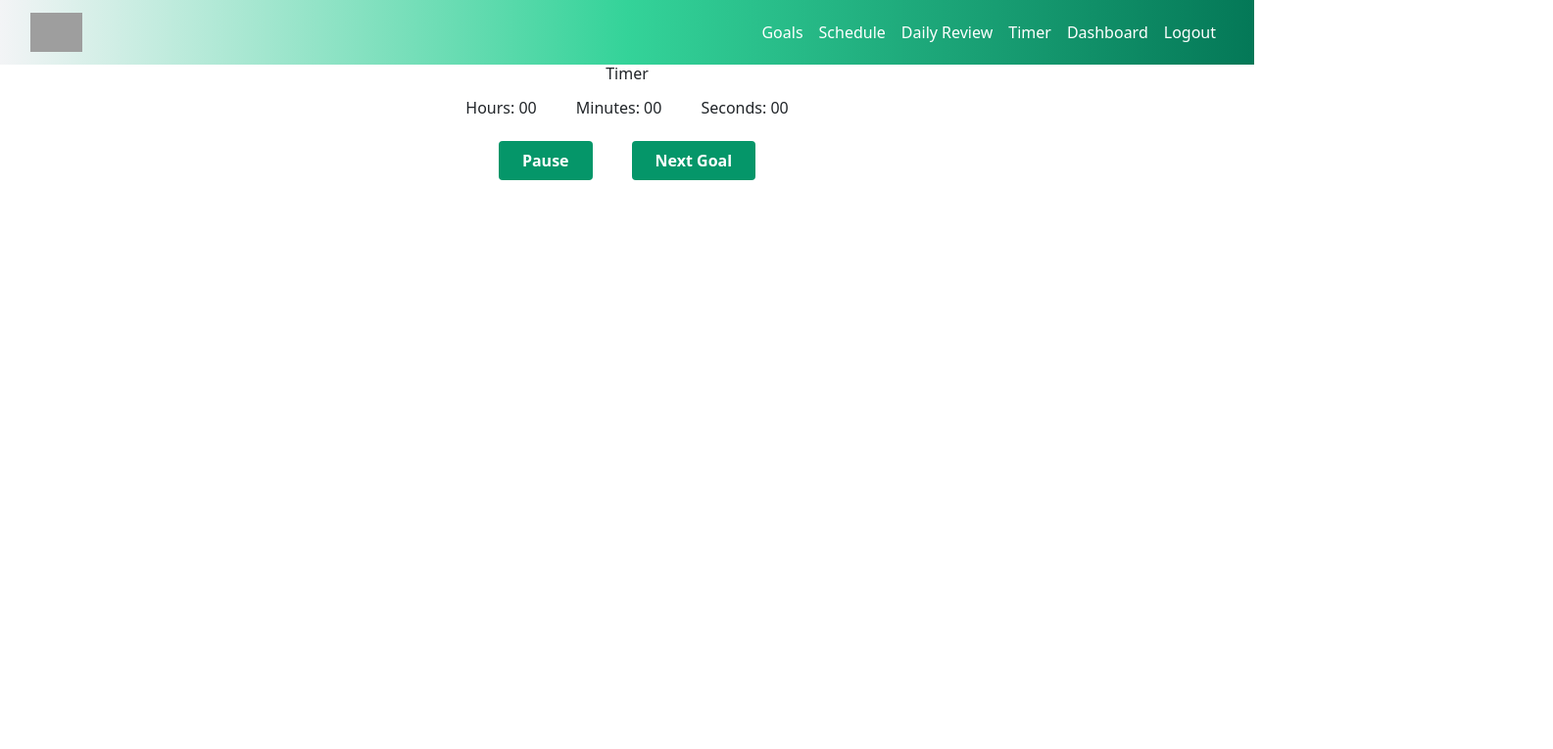
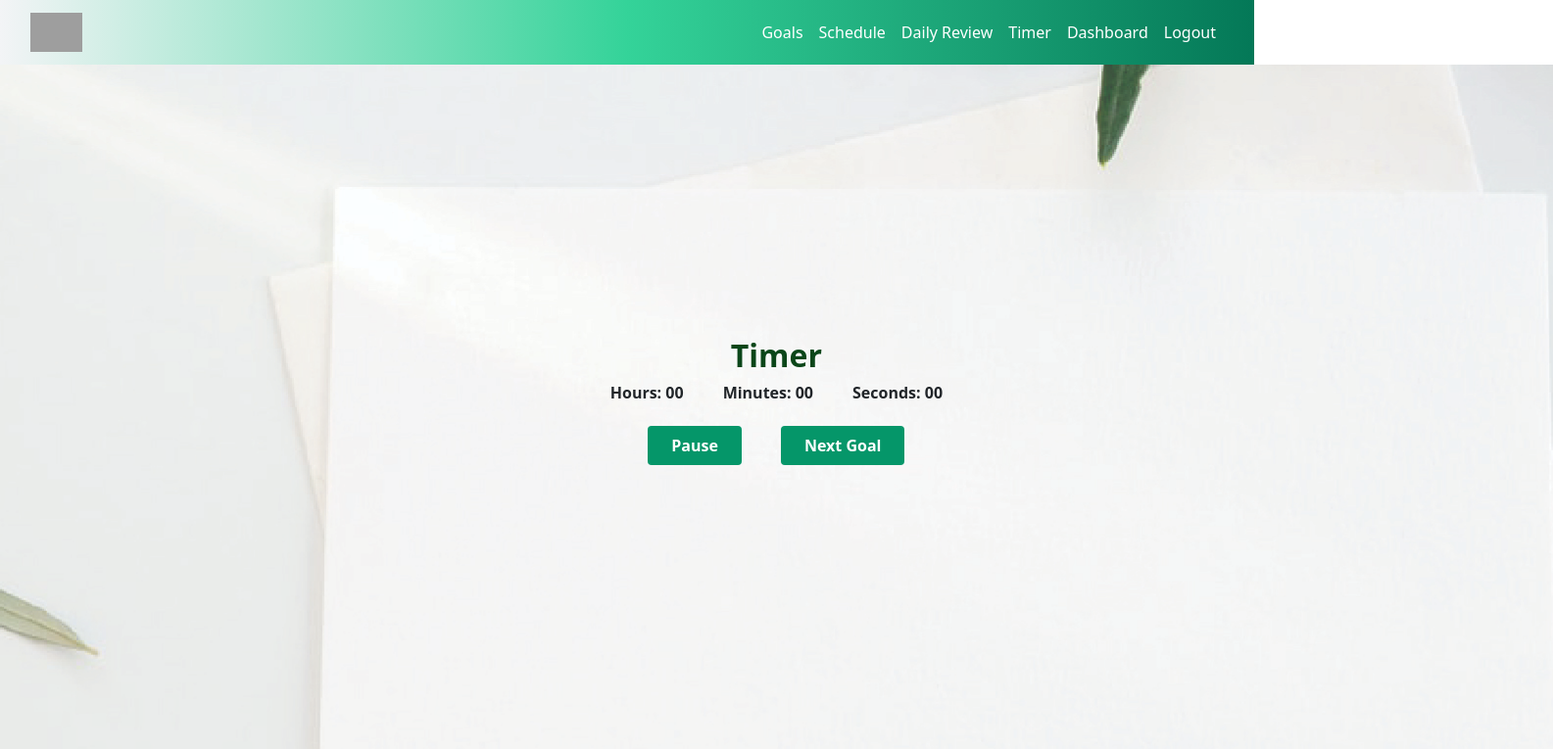
Before and after one commit to AarKaiser/studiously, a React (Create React App) app in the folder client/: page /timer in a window 1280 px wide. Shown: the top 765 px of the page at 98% size, 1585 px wide, since content can reach past the window. Built offline with nearby package versions, Linux system fonts and the light colour scheme; no server answers; sample sign-in values are in the browser's storage; grey boxes are pictures that could not be loaded.

Commit message:
updated timer

```diff
--- a/client/src/components/Timer/Countdown.js
+++ b/client/src/components/Timer/Countdown.js
@@ -4,7 +4,7 @@ const dummyTime = '1:20:3'.split(':').map((time) => +time);
 
 function Countdown({ hours, minutes, seconds }) {
   return (
-    <div className="flex justify-center space-x-10">
+    <div className="flex justify-center space-x-10 font-bold">
       {/* {timerComponents.length ? timerComponents : <span>Time's up!</span>} */}
       <h3>Hours: {hours}</h3>
       <h3>Minutes: {minutes}</h3>
--- /dev/null
+++ b/client/src/pages/Timer.css
@@ -0,0 +1,15 @@
+.layout-timer h1{
+ color:#0B4619;
+ font-weight: bolder;
+ font-size: xx-large;
+ margin-top: 25%;
+ margin-bottom: 10px;
+ margin-right: 0;
+}
+.layout-timer{
+    height: 92.3vh;
+    width: 198.1vh;
+    overflow-x: hidden;
+    background-repeat: no-repeat;
+    background-image: url("../images/studyNEW.jpg");
+   }
--- a/client/src/pages/Timer.js
+++ b/client/src/pages/Timer.js
@@ -7,7 +7,7 @@ import { QUERY_ME } from '../utils/queries';
 import { useQuery } from '@apollo/client';
 import { Redirect } from 'react-router-dom';
 import isSameDay from '../utils/is-same-day';
-
+import "./Timer.css";
 const dateMilliSeconds = (formTimeData) => {
   const timeData = formTimeData.split(':').map((time) => +time);
 
@@ -137,16 +137,18 @@ const Timer = () => {
 
   return (
     <ProtectedRoute page={{ name: 'Timer', url: 'timer' }}>
+     <div className="layout-timer">
       <Container>
         <h1>Timer</h1>
       </Container>
-      <Container>
+      {/* <Container>
         <h2 style={{ margin: '1rem' }}>
           <span style={{ fontWeight: 'bold' }}>
-            {/* {goals && goals[currentIndex].name} */}
+            {goals && goals[currentIndex].name}
           </span>
+          , you get a 15 mins break.
         </h2>
-      </Container>
+      </Container> */}
 
       <Countdown
         hours={timerHours}
@@ -161,6 +163,7 @@ const Timer = () => {
         resetGoalTimer={resetGoalTimer}
         paused={paused}
       />
+     </div>
     </ProtectedRoute>
   );
 };
```
Also changed, not shown: client/src/images/time.jpg (added), client/src/images/timer.jpg (added), client/src/index.css (line endings or trailing spaces).
